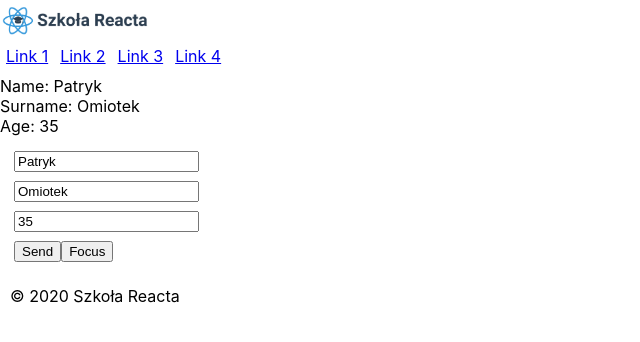
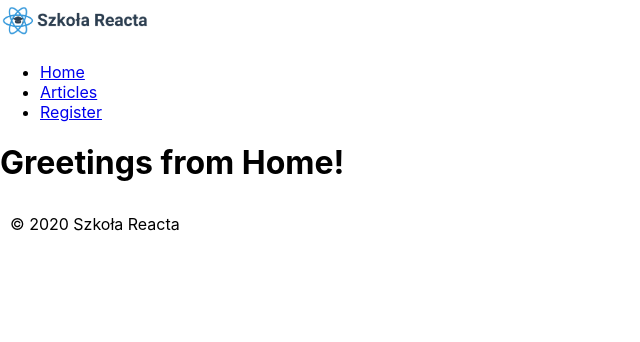
Before and after one commit to szkola-reacta/poligon, a React (Create React App) app: page / in a window 1280 px wide. Shown: the top 342 px of the page, without its empty margins (0-640 px from the left). Built offline with nearby package versions, Linux system fonts and the light colour scheme.

Commit message:
react router

```diff
--- a/package.json
+++ b/package.json
@@ -8,6 +8,7 @@
     "@testing-library/user-event": "^7.2.1",
     "react": "^16.13.1",
     "react-dom": "^16.13.1",
+    "react-router-dom": "^5.2.0",
     "react-scripts": "3.4.3"
   },
   "scripts": {
--- a/src/App.js
+++ b/src/App.js
@@ -1,22 +1,38 @@
 import React from 'react';
+
+import {
+  BrowserRouter as Router,
+  Switch,
+  Route,
+} from 'react-router-dom';
 
 import Header from './components/Header';
 import Content from './components/Content';
 import Footer from './components/Footer';
-// import Articles from './pages/Articles';
+import Home from './pages/Home';
+import Articles from './pages/Articles';
 import Registration from './pages/Registration';
 import './App.css';
 
 function App() {
   return (
-    <div>
+    <Router>
       <Header />
       <Content>
-        {/* <Articles /> */}
-        <Registration />
+        <Switch>
+          <Route path="/articles">
+            <Articles />
+          </Route>
+          <Route path="/register">
+            <Registration />
+          </Route>
+          <Route path="/">
+            <Home />
+          </Route>
+        </Switch>
       </Content>
       <Footer />
-    </div>
+    </Router>
   );
 }
 
--- a/src/components/Header/Header.js
+++ b/src/components/Header/Header.js
@@ -1,18 +1,23 @@
 import React from 'react';
+
+import {
+  Link
+} from 'react-router-dom';
 
 import Logo from './Logo';
 import Menu from './Menu';
-import NavLink from './NavLink';
+// import NavLink from './NavLink';
 
 function Header() {
   return (
     <div>
       <Logo />
       <Menu>
-        <NavLink to="/" label="Link 1" />
-        <NavLink to="/" label="Link 2" />
-        <NavLink to="/" label="Link 3" />
-        <NavLink to="/" label="Link 4" />
+        <ul>
+          <li><Link to="/">Home</Link></li>
+          <li><Link to="/articles">Articles</Link></li>
+          <li><Link to="/register">Register</Link></li>
+        </ul>
       </Menu>
     </div>
   );
--- a/src/pages/Home.js
+++ b/src/pages/Home.js
@@ -0,0 +1,11 @@
+import React from 'react';
+
+function Home() {
+  return (
+    <div>
+      <h1>Greetings from Home!</h1>
+    </div>
+  );
+}
+
+export default Home;
```
Also changed, not shown: 1 other file (tests, documents, lock files or other folders).
